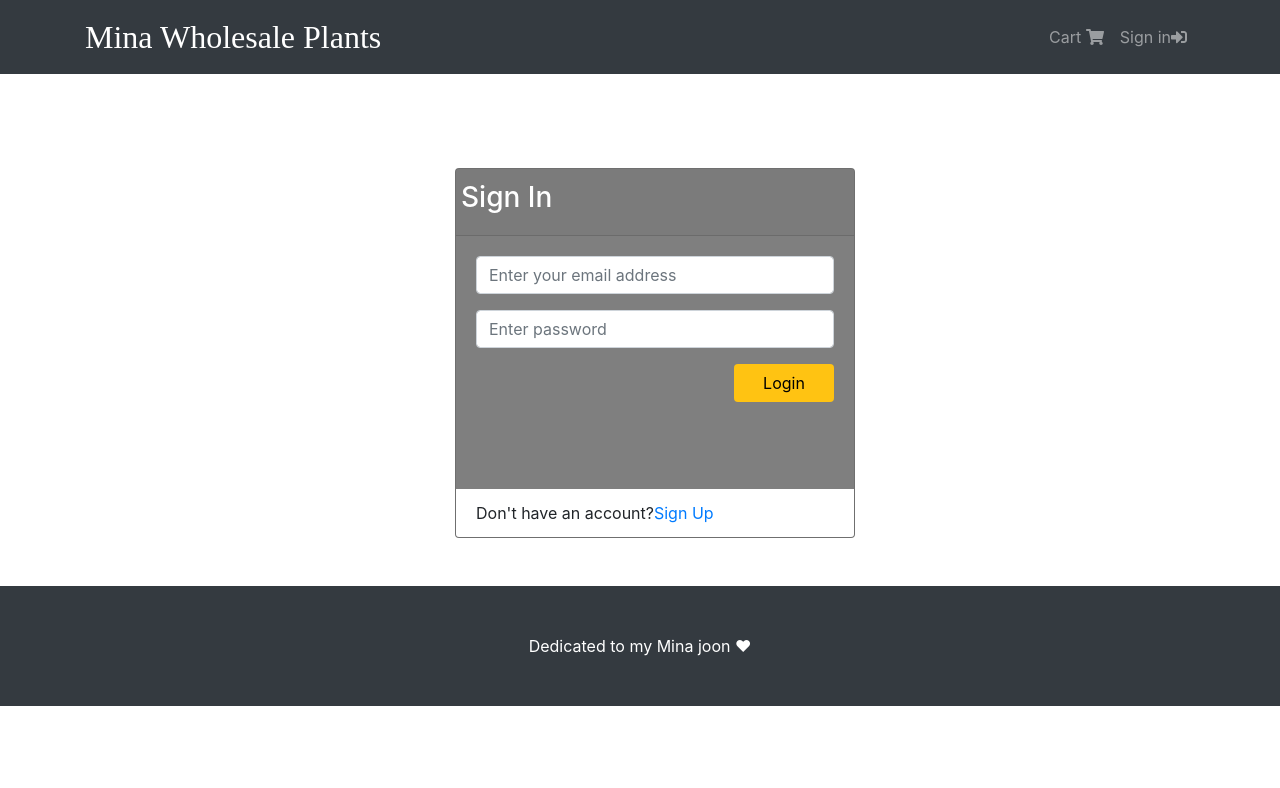
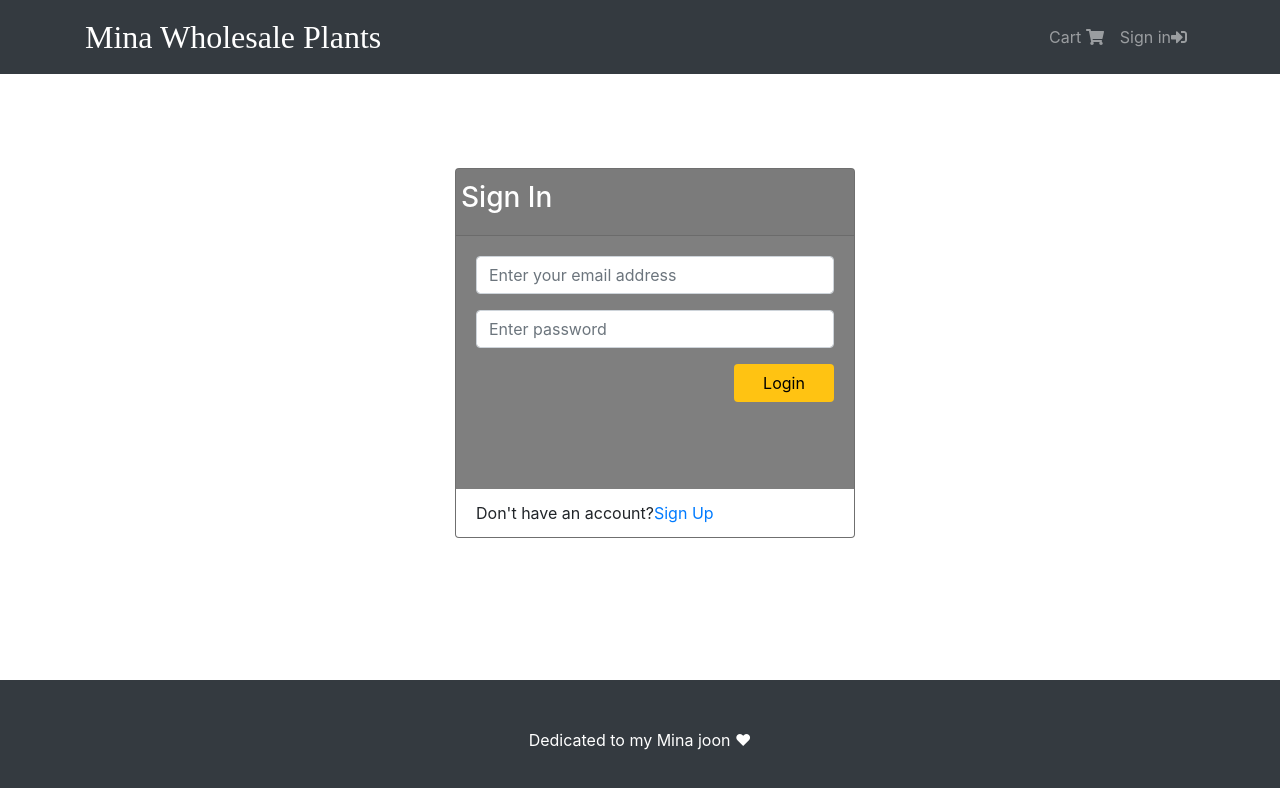
Before and after one commit to Mohammad-Pishdar/Mina-Ecommerce-Portal-For-plant-sale, a React (Create React App) app in the folder mina-frontend/: page /signin in a window 1280 px wide. Shown: the top 788 px of the page. Built offline with nearby package versions, Linux system fonts and the light colour scheme.

Commit message:
fixed sticky footer problem. Looking for better ways

```diff
--- a/mina-frontend/src/App.jsx
+++ b/mina-frontend/src/App.jsx
@@ -51,7 +51,7 @@ function App() {
 
   return (
     <BrowserRouter>
-      <div>
+      <div style={{ paddingBottom: "10%" }}>
         <nav className="navbar navbar-expand-lg navbar-dark bg-dark fixed-top">
           <div className="container">
             {/* repalcing anchors with Links form react-router-dom throughount app.js and changing href attributes to 'to's */}
@@ -221,7 +221,7 @@ function App() {
         {/* adding admin's item edit screen */}
         <Route path="/item/:id/edit" component={ItemEditPage} exact></Route>
 
-        <footer className="py-5 bg-dark">
+        <footer className="py-5 bg-dark fixed-bottom">
           <div className="container">
             <p className="m-0 text-center text-white">
               Dedicated to my Mina joon &hearts;
--- a/mina-frontend/src/index.css
+++ b/mina-frontend/src/index.css
@@ -4,9 +4,9 @@ body {
 }
 
 #root {
-  width: 100%;
+  /* width: 100%; */
   padding-top: 15vh;
-  position: absolute;
+  /* position: absolute; */
 }
 
 a:hover {
```
